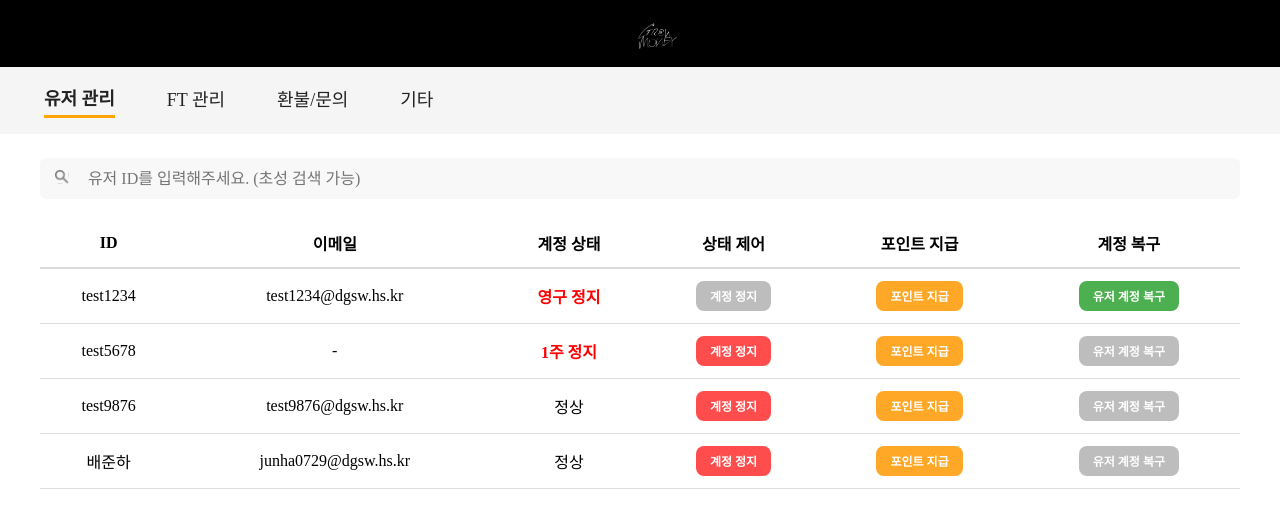
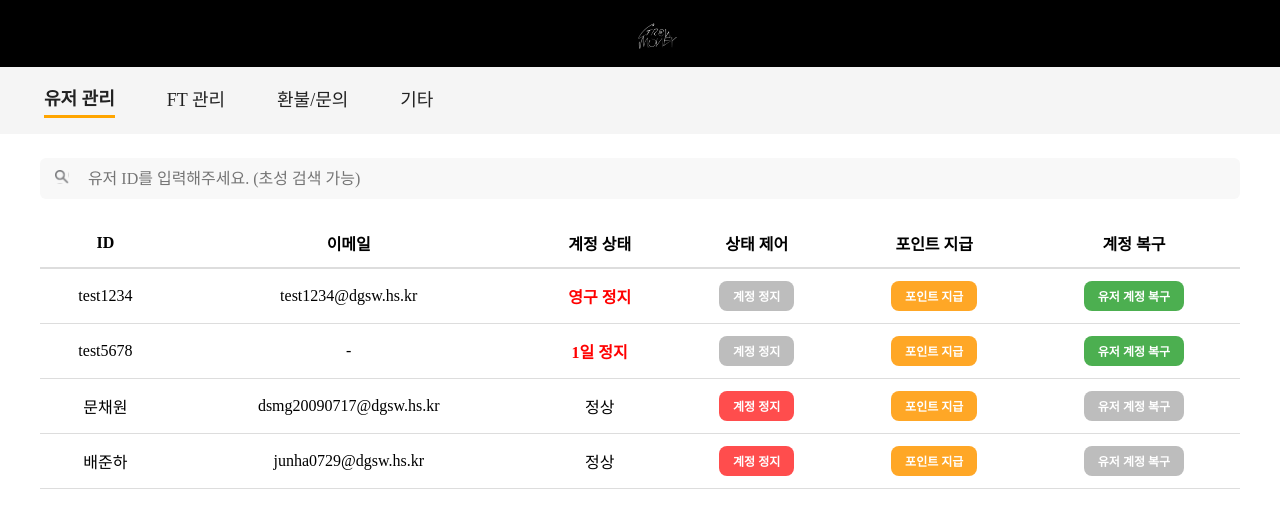
Before and after one commit to Team-Oh-Yes/grow-up-money-web, a React (Vite) app: page /admin in a window 1280 px wide. Shown: the top 528 px of the page. Built offline with nearby package versions, Linux system fonts and the light colour scheme; no server answers; a web font is replaced by a local one.

Commit message:
feat: 세부 사항 수정

```diff
--- a/package.json
+++ b/package.json
@@ -12,7 +12,7 @@
   "dependencies": {
     "@reduxjs/toolkit": "^2.9.0",
     "@tanstack/react-query": "^5.90.2",
-    "axios": "^1.13.1",
+    "axios": "^1.13.2",
     "react": "^18.2.0",
     "react-dom": "^18.2.0",
     "react-hot-toast": "^2.6.0",
--- a/src/components/common/AdminComponents/Admin-USER-status.jsx
+++ b/src/components/common/AdminComponents/Admin-USER-status.jsx
@@ -22,7 +22,7 @@ export default function StatusPopup({ user, onClose }) {
                 </div>
 
                 <div className="status-section">
-                    <p className="status-section-title">지속 시간</p>
+                    <p className="status-section-title">정지 지속 시간</p>
                     <div className="status-duration">
                         {['1일', '3일', '1주','1달', '영구'].map((label) => (
                             <button
@@ -40,7 +40,7 @@ export default function StatusPopup({ user, onClose }) {
                     <label>사유</label>
                     <textarea
                         className="reason-box"
-                        placeholder="사유를 입력해주세요."
+                        placeholder="정지 사유를 입력해주세요."
                         maxLength={299}
                         value={reason}
                         onChange={(e) => setReason(e.target.value)}
@@ -52,9 +52,9 @@ export default function StatusPopup({ user, onClose }) {
 
                 <div className="status-popup-footer">
                     <button
-                        className="status-save-btn"
-
-                    >저장</button>
+                        className="status-save-btn">
+                            저장
+                        </button>
                 </div>
             </div>
         </div>
--- a/src/components/common/AdminComponents/Admin-USER.jsx
+++ b/src/components/common/AdminComponents/Admin-USER.jsx
@@ -1,7 +1,11 @@
 import React, { useState, useCallback, useMemo } from 'react';
 import '../../css/Admincss/Admin-USER.css';
 import search from '../../../img/searchIcon.svg';
-import StatusPopup from './Admin-USER-status.jsx'
+import StatusPopup from './Admin-USER-status.jsx';
+// import axios from 'axios';
+
+// const suspend_url = 'http://localhost:8080/admin/users/suspend';
+// const recover_url = '';
 
 // 한글 검색 유틸리티 함수
 const hangulIncludes = (text, search) => {
@@ -32,11 +36,11 @@ const hangulIncludes = (text, search) => {
 // 상수 정의
 const USER_STATUS = {
     NORMAL: '정상',
-    BANNED: '영구 정지',
-    DAY_BANNED: '1일 정지',
-    THREE_DAY_BANNED: '3일 정지',
-    WEEK_BANNED: '1주 정지',
-    MONTH_BANNED: '1달 정지'
+    PERMANENT: '영구 정지',
+    ONE_DAY: '1일 정지',
+    THREE_DAYS: '3일 정지',
+    ONE_WEEK: '1주 정지',
+    ONE_MONTH: '1달 정지'
 };
 
 const ACTION_TYPES = {
@@ -47,9 +51,9 @@ const ACTION_TYPES = {
 
 // 더미 데이터
 const INITIAL_USERS = [
-    { id: 'test1234', email: 'test1234@dgsw.hs.kr', status: USER_STATUS.BANNED },
-    { id: 'test5678', email: '-', status: USER_STATUS.WEEK_BANNED },
-    { id: 'test9876', email: 'test9876@dgsw.hs.kr', status: USER_STATUS.NORMAL },
+    { id: 'test1234', email: 'test1234@dgsw.hs.kr', status: USER_STATUS.PERMANENT },
+    { id: 'test5678', email: '-', status: USER_STATUS.ONE_DAY },
+    { id: '문채원', email: 'dsmg20090717@dgsw.hs.kr', status: USER_STATUS.NORMAL },
     { id: '배준하', email: 'junha0729@dgsw.hs.kr', status: USER_STATUS.NORMAL },
 ];
 
@@ -75,7 +79,7 @@ const ActionButton = ({ type, status, onClick, disabled }) => {
         [ACTION_TYPES.BAN]: {
             label: '계정 정지',
             className: 'btn-status',
-            isActive: status === USER_STATUS.BANNED
+            isActive: status !== USER_STATUS.NORMAL
         },
         [ACTION_TYPES.POINT]: {
             label: '포인트 지급',
@@ -85,7 +89,7 @@ const ActionButton = ({ type, status, onClick, disabled }) => {
         [ACTION_TYPES.RECOVER]: {
             label: '유저 계정 복구',
             className: 'btn-recover',
-            isActive: status === USER_STATUS.BANNED
+            isActive: status !== USER_STATUS.NORMAL
         }
     };
 
@@ -116,7 +120,7 @@ const UserRow = React.memo(({ user, onAction, onBanClick }) => {
                     type={ACTION_TYPES.BAN}
                     status={user.status}
                     onClick={() => onBanClick(user)}
-                    disabled={user.status === USER_STATUS.BANNED}
+                    disabled={user.status !== USER_STATUS.NORMAL}
                 />
             </td>
             <td>
--- a/src/components/common/Logincomponents/Signuppages.jsx
+++ b/src/components/common/Logincomponents/Signuppages.jsx
@@ -143,13 +143,13 @@ function Signuppages({ setSignup, setLogin }) {
 
         <div className="signup-link">
           <p>
-            계정을 만들었나요?{" "}
+            아직 계정이 없나요?{" "}
             <button
               className="signup"
               onClick={() => setSignup(false)}
               disabled={isLoading}
             >
-              로그인하기
+              로그인
             </button>
           </p>
         </div>
--- a/src/components/common/Loginmaincomponents/Loginmaincomponents.jsx
+++ b/src/components/common/Loginmaincomponents/Loginmaincomponents.jsx
@@ -134,14 +134,14 @@ function Loginmaincomponents() {
             onClick={() => Action("box4", "main//store")}
           >
             <img src={store} alt="스토어 이미지"></img>
-            <p>스토어</p>
+            <p>상점</p>
           </div>
           <div
             className={active === "box5" ? "boxactive" : "box"}
             onClick={() => Action("box5", "/profile")}
           >
             <img src={pro} alt="프로필 이미지"></img>
-            <p>프로필</p>
+            <p>마이페이지</p>
           </div>
           <div
             className={active === "box6" ? "boxactive" : "box"}
--- a/src/components/common/SignUp/SignUp.jsx
+++ b/src/components/common/SignUp/SignUp.jsx
@@ -98,7 +98,7 @@ export default function SignUp() {
             toast.clearWaitingQueue();
             return;
         } else if (!isValidEmail(sendData.email)) {
-            toast.info('올바른 이메일 형식을 입력해주세요', toastcode(1000));
+            toast.info('올바른 이메일 형식을 입력해주세요(@, 도메인 포함)', toastcode(1000));
             toast.clearWaitingQueue();
             return;
         }
--- a/src/router.jsx
+++ b/src/router.jsx
@@ -81,7 +81,7 @@ const router = createBrowserRouter([
     errorElement: <Error />
   },
   {
-    path: "/admin/*",
+    path: "/admin",
     element: <Adminpages />,
     errorElement: <Error />,
   }
```
